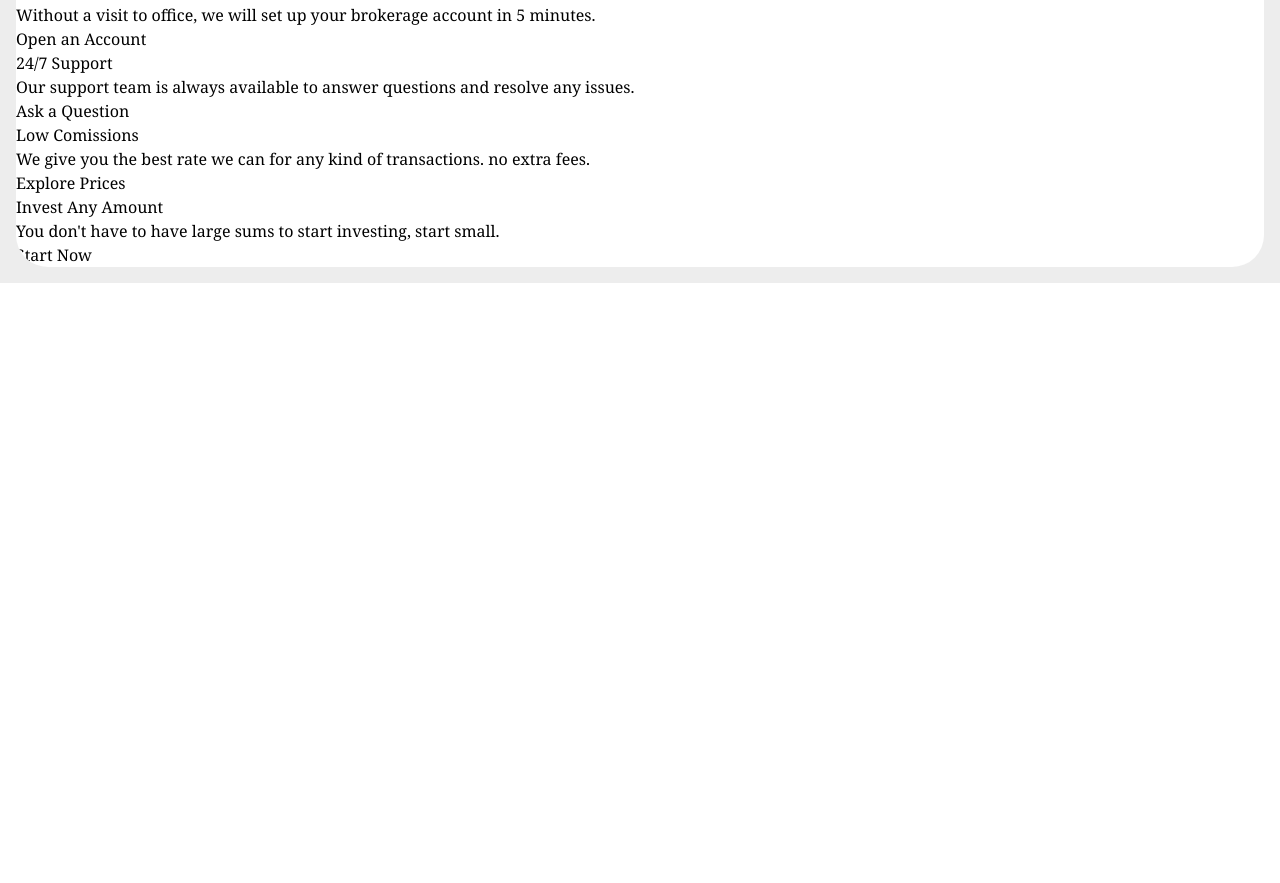
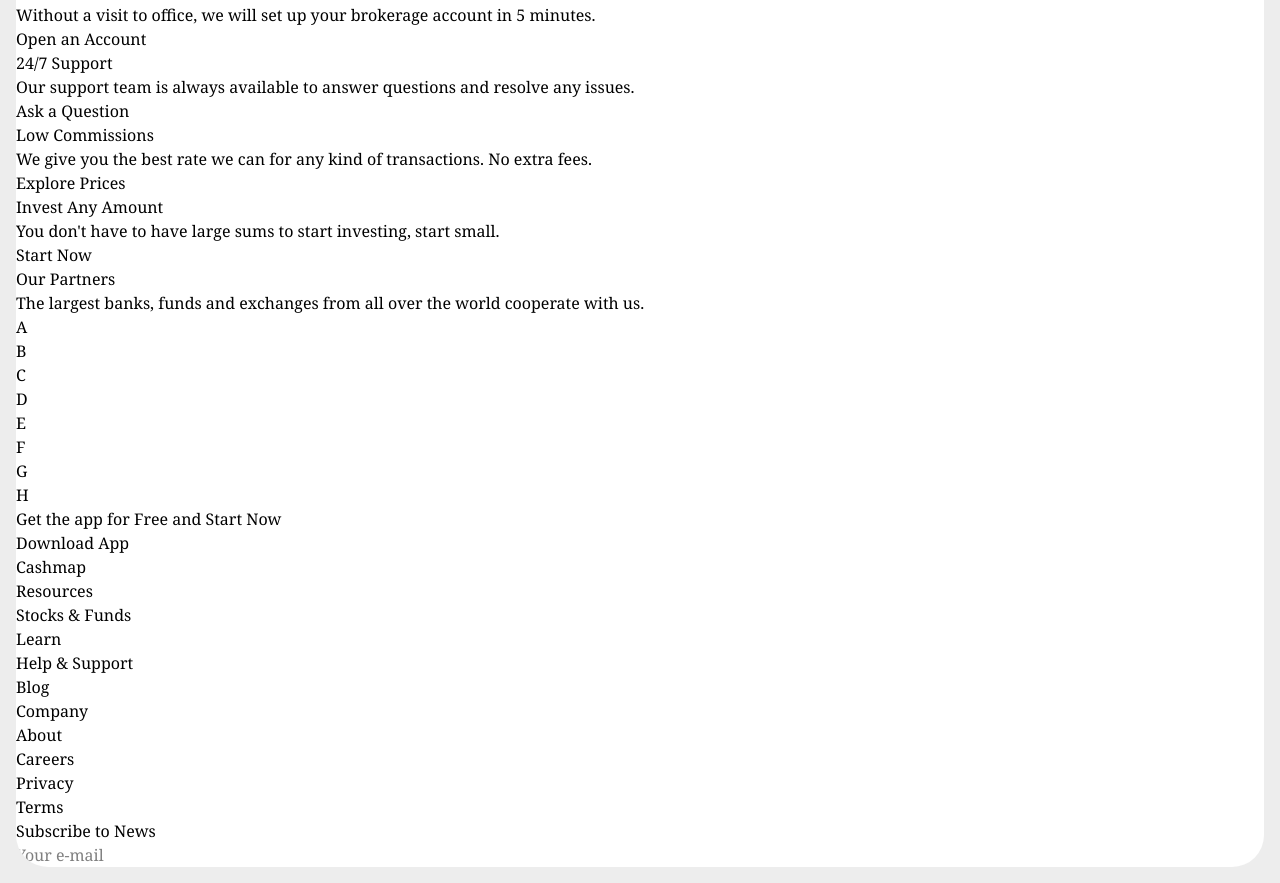
Before and after one commit to gilbertoroncanciogualteross-creator/repo-base, a React (Vite) app: page / in a window 1280 px wide. Shown: the part 908-1791 px from the top of the page. Before the commit the page ends 1191 px from the top, so only its background shows below. Built offline with nearby package versions, Linux system fonts and the light colour scheme.

Commit message:
feat: add remaining sections markup

```diff
--- a/src/App.jsx
+++ b/src/App.jsx
@@ -41,7 +41,7 @@ function App() {
                 </header>
 
                 <section className="p-8">
-                    <h2 className="text3xl md:text-4xl font-bold mb-6 leading-tight">Get the Most Out of Your Investments</h2>
+                    <h2 className="text-3xl md:text-4xl font-bold mb-6 leading-tight">Get the Most Out of Your Investments</h2>
                     <div className="grid grid-cols-1 md:grid-cols-2 gap-6">
                         <article className="flex flex-col gap-3 bg-surface rounded-md p-12">
                             <h3 className="text-xl md:text-2xl">Unlimited Portfolio Accounts</h3>
@@ -60,9 +60,9 @@ function App() {
                     <div>
                         <h2>Advantages</h2>
                         <p>
-                            We listen our customers and work with them
+                            We listen to our customers and work with them
                             to improve the user experience of our platform.
-                        </p>
+                         </p>
                     </div>
                     <div>
                         <article>
@@ -71,7 +71,7 @@ function App() {
                                 Without a visit to office, we will set up
                                 your brokerage account in 5 minutes.
                             </p>
-                            <button class="btn-inverse">Open an Account</button>
+                            <button>Open an Account</button>
                         </article>
 
                         <article>
@@ -84,10 +84,10 @@ function App() {
                         </article>
 
                         <article>
-                            <h3>Low Comissions</h3>
+                            <h3>Low Commissions</h3>
                             <p>
                                 We give you the best rate we can for any kind of
-                                transactions. no extra fees.
+                                transactions. No extra fees.
                             </p>
                             <button>Explore Prices</button>
                         </article>
@@ -102,7 +102,62 @@ function App() {
                         </article>
                     </div>
                 </section>
+                <section>
+                    <h2>Our Partners</h2>
+                    <p>
+                        The largest banks, funds and exchanges from all over the world
+                        cooperate with us.
+                    </p>
+                    <div>
+                        <div>A</div>
+                        <div>B</div>
+                        <div>C</div>
+                        <div>D</div>
+                        <div>E</div>
+                        <div>F</div>
+                        <div>G</div>
+                        <div>H</div>
+                    </div>
+                </section>
+                <section>
+                    <h2>
+                        Get the app for Free
+                        and Start Now
+                    </h2>
+                    <button>Download App</button>
+                </section>
 
+                <footer>
+                    <div>Cashmap</div>
+
+                    <div>
+                        <h4>Resources</h4>
+                        <ul>
+                            <li><a href>Stocks &amp; Funds</a></li>
+                            <li><a href>Learn</a></li>
+                            <li><a href>Help &amp; Support</a></li>
+                            <li><a href>Blog</a></li>
+                        </ul>
+                    </div>
+
+                    <div>
+                        <h4>Company</h4>
+                        <ul>
+                            <li><a href="#">About</a></li>
+                            <li><a href="#">Careers</a></li>
+                            <li><a href="#">Privacy</a></li>
+                            <li><a href="#">Terms</a></li>
+                        </ul>
+                    </div>
+
+                    <div>
+                        <h4>Subscribe to News</h4>
+                        <form>
+                            <input type="email" placeholder="Your e-mail"/>
+                            <button type="submit"></button>
+                        </form>
+                    </div>
+                </footer>
             </div>
         </div>
     )
```
